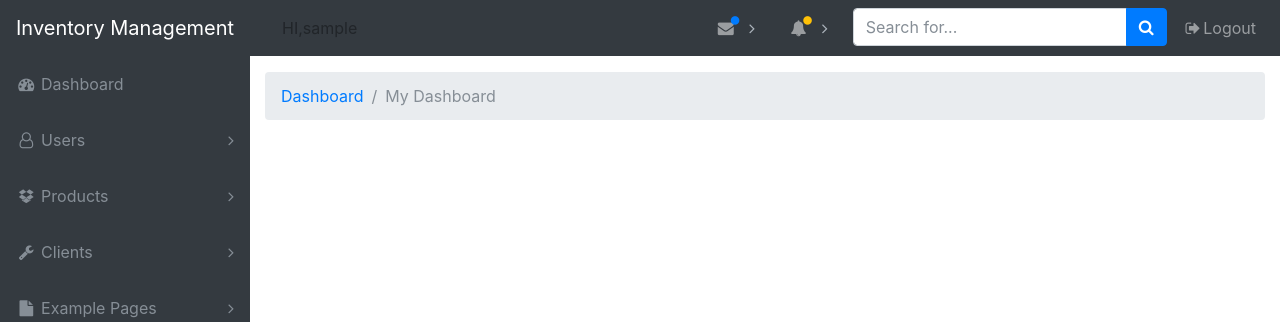
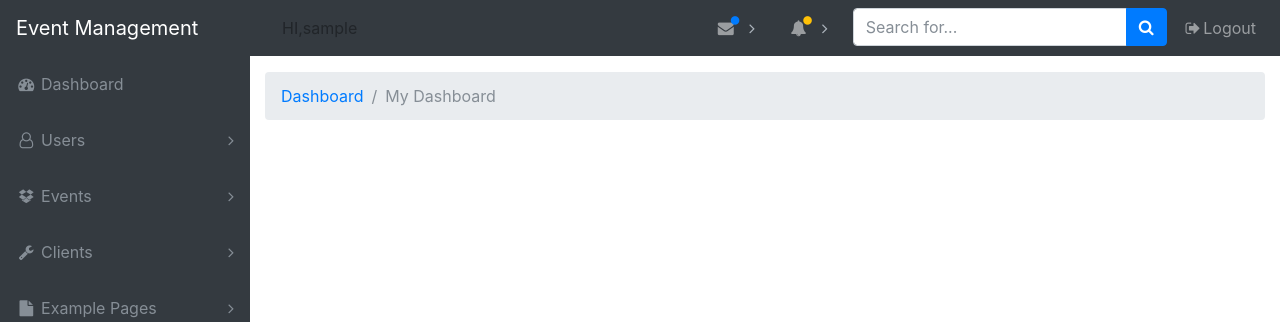
Before and after one commit to shyamalmakwana/Hackathon2018, a PHP site: page /Dashboard.php in a window 1280 px wide. Shown: the top 322 px of the page. Run offline with PHP 8.4, Linux system fonts and the light colour scheme; the visitor is signed in with stand-in values (Sample User, id 1).

Commit message:
Some change in UI

```diff
--- a/Dashboard.php
+++ b/Dashboard.php
@@ -3,7 +3,7 @@
 <html lang="en">
 
 <?php require 'include/headerandfooter/header.php'; ?>
-<title>Inventory Management</title>
+<title>Event Management</title>
 
 <body class="fixed-nav sticky-footer bg-dark" id="page-top">
   <!-- Navigation-->
--- a/charts.html
+++ b/charts.html
@@ -200,7 +200,7 @@
             <a class="dropdown-item small" href="#">View all alerts</a>
           </div>
         </li>
-        <li class="nav-item">
+        <!-- <li class="nav-item">
           <form class="form-inline my-2 my-lg-0 mr-lg-2">
             <div class="input-group">
               <input class="form-control" type="text" placeholder="Search for...">
@@ -211,7 +211,7 @@
               </span>
             </div>
           </form>
-        </li>
+        </li> -->
         <li class="nav-item">
           <a class="nav-link" data-toggle="modal" data-target="#exampleModal">
             <i class="fa fa-fw fa-sign-out"></i>Logout</a>
--- a/include/headerandfooter/header.php
+++ b/include/headerandfooter/header.php
@@ -20,6 +20,6 @@
   <link href="js/jquery-ui.min.css" type="text/css" rel="stylesheet">
   <script src="js/jquery-3.2.1.min.js" type="text/javascript"></script>
   <script src="js/jquery-ui.min.js" type="text/javascript"></script>
-<script src="js/sb-admin.js" type="text/javascript"></script>
+  <script src="js/sb-admin.js" type="text/javascript"></script>
   <!-- <script src="https://cdnjs.cloudflare.com/ajax/libs/bootstrap-3-typeahead/4.0.2/bootstrap3-typeahead.min.js"></script>  -->
 </head>
--- a/include/sidenav.php
+++ b/include/sidenav.php
@@ -1,6 +1,6 @@
 <?php session_start();?>
 <nav class="navbar navbar-expand-lg navbar-dark bg-dark fixed-top" id="mainNav">
-  <a class="navbar-brand" href="Dashboard.php">Inventory Management</a> <span><?php echo "HI," . $_SESSION['username'] . " ";?></span>
+  <a class="navbar-brand" href="Dashboard.php">Event Management</a> <span><?php echo "HI," . $_SESSION['username'] . " ";?></span>
   <button class="navbar-toggler navbar-toggler-right" type="button" data-toggle="collapse" data-target="#navbarResponsive" aria-controls="navbarResponsive" aria-expanded="false" aria-label="Toggle navigation">
     <span class="navbar-toggler-icon"></span>
   </button>
@@ -38,7 +38,7 @@
       <li class="nav-item" data-toggle="tooltip" data-placement="right" title="Components">
         <a class="nav-link nav-link-collapse collapsed" data-toggle="collapse" href="#collapseProductComponents" data-parent="#exampleAccordion">
           <i class="fa fa-fw fa-dropbox"></i>
-          <span class="nav-link-text">Products</span>
+          <span class="nav-link-text">Events</span>
         </a>
         <ul class="sidenav-second-level collapse" id="collapseProductComponents">
           <li>
--- a/index.php
+++ b/index.php
@@ -7,7 +7,7 @@
   <meta name="viewport" content="width=device-width, initial-scale=1, shrink-to-fit=no">
   <meta name="description" content="">
   <meta name="author" content="">
-  <title>Pehchan- Inventory management</title>
+  <title>Event management</title>
   <!-- Bootstrap core CSS-->
   <link href="vendor/bootstrap/css/bootstrap.min.css" rel="stylesheet">
   <!-- Custom fonts for this template-->
```
Also changed, not shown: navbar.html (+4 -4 lines), README.md (deleted).
